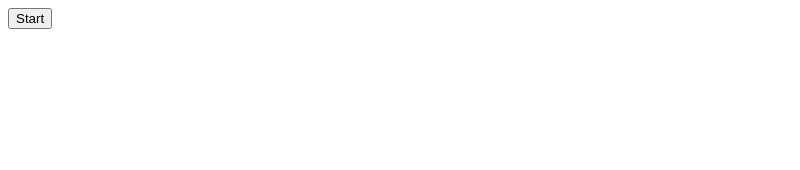
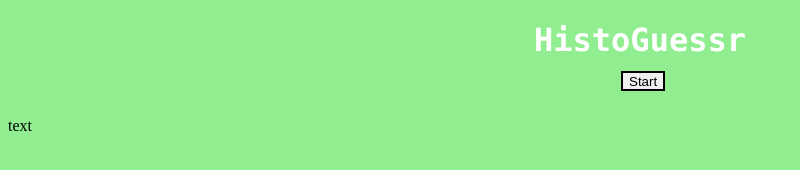
Before and after one commit to Ethan-H147/Histoguessr, a plain HTML site: page index.html in a window 1280 px wide. Shown: the whole page, without its empty margins (0-800 px from the left). Drawn offline with nearby package versions, Linux system fonts and the light colour scheme.

Commit message:
Update index.html styling and displayed historical events

```diff
--- a/index.html
+++ b/index.html
@@ -8,6 +8,29 @@
         #image {
             display: none;
         }
+        body {
+			background-color: lightgreen;
+		}
+
+		h1 {
+			color: white;
+			text-align: center;
+			font-family: "Lucida Console", "Courier New", monospace;
+		}
+
+		button {
+			text-align: center;
+			position: relative;
+			left: 48.5%;
+			top: 20%
+			-ms-transform: translateY(-50%);
+			transform: translateY(-50%);
+			justify-content: center;
+			align-items: center;
+			height: 20px; /* Adjust as needed */
+			border: 2px solid #000; /* Optional for visualization */
+}
+
     </style>
    <link rel="stylesheet" href="https://unpkg.com/leaflet@1.9.4/dist/leaflet.css"
      integrity="sha256-p4NxAoJBhIIN+hmNHrzRCf9tD/miZyoHS5obTRR9BMY="
@@ -18,20 +41,23 @@
      crossorigin=""></script>
 </head>
 <body>
+	<h1>HistoGuessr</h1>
+
 <button onclick="show()"id="btnID">
 	Start
 </button>
 <div id="map"></div>
-<div id="sentence"></div>
+<div id="sentence"><p>text</p></div>
 <img id="image" src="photos/worldmap.jpeg"/>
 <script>
-const events= ["Tiananmen Square","Salt March","Battle of Stalingrad"];
+const events= ["Tiananmen Square Protest","Salt March","Battle of Stalingrad"];
 
 function show() {
             document.getElementById('image').style.display = "block";
             document.getElementById('btnID').style.display = "none";
-            let index = Math.floor(Math.random()*length);
+            let index = Math.floor(Math.random()*events.length);
             const displayedEvent = events[index];
+            sentence.textContent = displayedEvent;
             document.getElementById('sentence').style.display = "block";
         }
 
```
